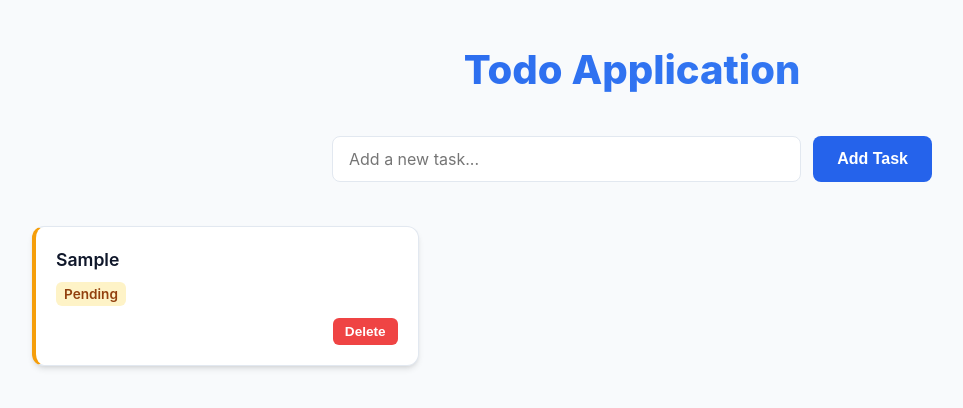
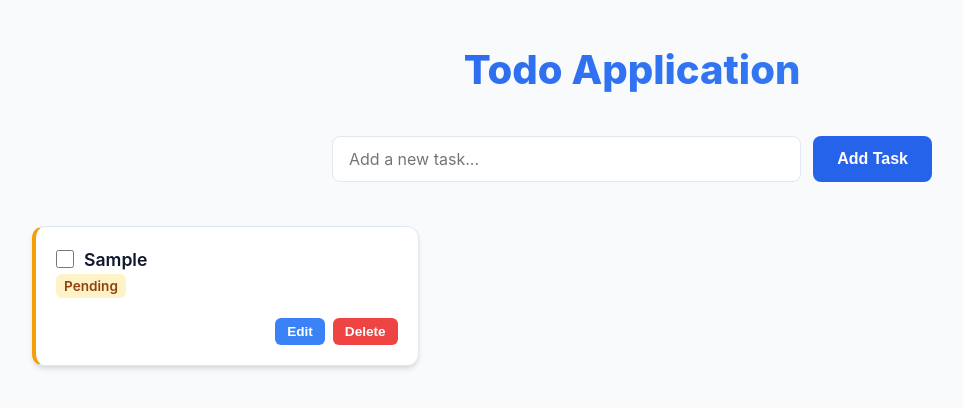
Before and after one commit to NghiaDPTWork/wecamp-training, a React (Vite) app in the folder react/my-app/: page / in a window 1280 px wide. Both pictures are taken after typing "Sample" into the empty fields and a click on the button "Add Task". Shown: the top 408 px of the page, without its empty margins (8-971 px from the left). Built offline with nearby package versions, Linux system fonts and the light colour scheme; no server answers.

Commit message:
Implement Update Todo functionality (edit title and toggle complete)

```diff
--- a/react/my-app/src/App.tsx
+++ b/react/my-app/src/App.tsx
@@ -30,6 +30,14 @@ function App() {
     setTodos(todos.filter((todo) => todo.id !== id));
   };
 
+  const handleUpdateTodo = (id: number, updatedFields: Partial<Todo>) => {
+    setTodos(
+      todos.map((todo) =>
+        todo.id === id ? { ...todo, ...updatedFields } : todo
+      )
+    );
+  };
+
   return (
     <div className="container">
       <div className="header">
@@ -38,7 +46,12 @@ function App() {
       <TodoForm onAdd={handleAddTodo} />
       <div className="todo-grid">
         {todos.map((todo) => (
-          <TodoItem key={todo.id} todo={todo} onDelete={handleDeleteTodo} />
+          <TodoItem
+            key={todo.id}
+            todo={todo}
+            onDelete={handleDeleteTodo}
+            onUpdate={handleUpdateTodo}
+          />
         ))}
       </div>
     </div>
--- a/react/my-app/src/components/TodoItem.tsx
+++ b/react/my-app/src/components/TodoItem.tsx
@@ -1,3 +1,4 @@
+import { useState } from "react";
 import "./todoItem.css";
 
 interface Todo {
@@ -9,25 +10,75 @@ interface Todo {
 interface TodoItemProps {
   todo: Todo;
   onDelete: (id: number) => void;
+  onUpdate: (id: number, updatedFields: Partial<Todo>) => void;
 }
 
-export function TodoItem({ todo, onDelete }: TodoItemProps) {
+export function TodoItem({ todo, onDelete, onUpdate }: TodoItemProps) {
+  const [isEditing, setIsEditing] = useState(false);
+  const [editTitle, setEditTitle] = useState(todo.title);
+
+  const handleSave = () => {
+    if (!editTitle.trim()) return;
+    onUpdate(todo.id, { title: editTitle });
+    setIsEditing(false);
+  };
+
+  const handleCancel = () => {
+    setEditTitle(todo.title);
+    setIsEditing(false);
+  };
+
+  const handleToggleCompleted = () => {
+    onUpdate(todo.id, { completed: !todo.completed });
+  };
+
   return (
     <div className={`todo-item ${todo.completed ? "completed" : ""}`}>
+      {isEditing ? (
+        <div className="todo-edit-mode">
+          <input
+            type="text"
+            value={editTitle}
+            onChange={(e) => setEditTitle(e.target.value)}
+            className="todo-edit-input"
+          />
+          <div className="todo-actions">
+            <button onClick={handleSave} className="todo-save-btn">
+              Save
+            </button>
+            <button onClick={handleCancel} className="todo-cancel-btn">
+              Cancel
+            </button>
+          </div>
+        </div>
+      ) : (
+        <>
           <div className="todo-content">
-        <h3 className="todo-title">{todo.title}</h3>
-        <span className="todo-status">
+            <div className="todo-header-row">
+              <input
+                type="checkbox"
+                checked={todo.completed}
+                onChange={handleToggleCompleted}
+                className="todo-checkbox"
+              />
+              <h3 className={`todo-title ${todo.completed ? "text-strike" : ""}`}>
+                {todo.title}
+              </h3>
+            </div>
+            <span onClick={handleToggleCompleted} className="todo-status cursor-pointer">
               {todo.completed ? "Completed" : "Pending"}
             </span>
           </div>
           <div className="todo-actions">
-        <button
-          onClick={() => onDelete(todo.id)}
-          className="todo-delete-btn"
-        >
+            <button onClick={() => setIsEditing(true)} className="todo-edit-btn">
+              Edit
+            </button>
+            <button onClick={() => onDelete(todo.id)} className="todo-delete-btn">
               Delete
             </button>
           </div>
+        </>
+      )}
     </div>
   );
 }
--- a/react/my-app/src/components/todoItem.css
+++ b/react/my-app/src/components/todoItem.css
@@ -28,7 +28,6 @@
   font-size: 1.1rem;
   font-weight: 600;
   color: var(--text);
-  margin-bottom: 8px;
   word-break: break-word;
 }
 
@@ -38,6 +37,7 @@
   padding: 4px 8px;
   border-radius: 6px;
   align-self: flex-start;
+  margin-top: 8px;
 }
 
 .todo-item.completed .todo-status {
@@ -75,3 +75,110 @@
 .todo-delete-btn:active {
   transform: scale(0.95);
 }
+
+.todo-header-row {
+  display: flex;
+  align-items: flex-start;
+  gap: 10px;
+}
+
+.todo-checkbox {
+  width: 18px;
+  height: 18px;
+  margin-top: 3px;
+  cursor: pointer;
+}
+
+.text-strike {
+  text-decoration: line-through;
+  color: var(--text-muted);
+}
+
+.cursor-pointer {
+  cursor: pointer;
+}
+
+.todo-edit-mode {
+  display: flex;
+  flex-direction: column;
+  gap: 12px;
+  width: 100%;
+}
+
+.todo-edit-input {
+  width: 100%;
+  padding: 8px 12px;
+  border: 1px solid var(--border);
+  border-radius: 6px;
+  font-size: 0.95rem;
+  font-family: inherit;
+  outline: none;
+  background-color: var(--background);
+  color: var(--text);
+}
+
+.todo-edit-input:focus {
+  border-color: var(--primary);
+}
+
+.todo-save-btn {
+  background-color: #10b981;
+  color: white;
+  border: none;
+  border-radius: 6px;
+  padding: 6px 12px;
+  font-size: 0.85rem;
+  font-weight: 600;
+  cursor: pointer;
+  margin-right: 8px;
+  transition: background-color 0.2s, transform 0.1s;
+}
+
+.todo-save-btn:hover {
+  background-color: #059669;
+}
+
+.todo-save-btn:active {
+  transform: scale(0.95);
+}
+
+.todo-cancel-btn {
+  background-color: #6b7280;
+  color: white;
+  border: none;
+  border-radius: 6px;
+  padding: 6px 12px;
+  font-size: 0.85rem;
+  font-weight: 600;
+  cursor: pointer;
+  transition: background-color 0.2s, transform 0.1s;
+}
+
+.todo-cancel-btn:hover {
+  background-color: #4b5563;
+}
+
+.todo-cancel-btn:active {
+  transform: scale(0.95);
+}
+
+.todo-edit-btn {
+  background-color: #3b82f6;
+  color: white;
+  border: none;
+  border-radius: 6px;
+  padding: 6px 12px;
+  font-size: 0.85rem;
+  font-weight: 600;
+  cursor: pointer;
+  margin-right: 8px;
+  transition: background-color 0.2s, transform 0.1s;
+}
+
+.todo-edit-btn:hover {
+  background-color: #2563eb;
+}
+
+.todo-edit-btn:active {
+  transform: scale(0.95);
+}
```
Lines whose indentation alone changed are shown as unchanged.
